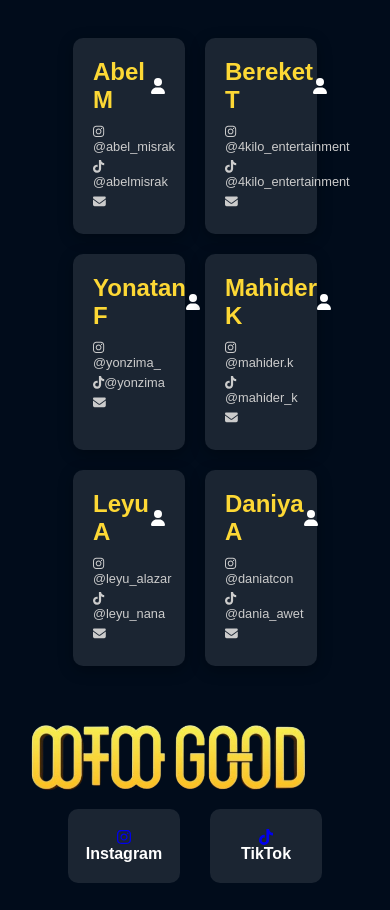
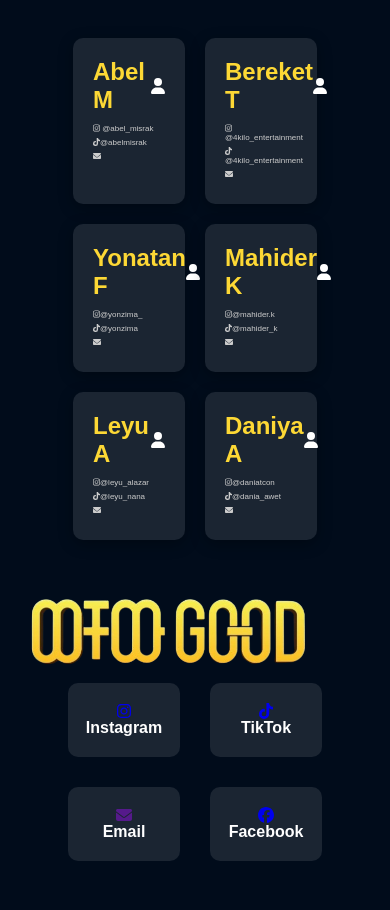
Before and after one commit to F-Developer1/Wechew-Good, a plain HTML site: page index.html in a window 390 px wide. Shown: the part 7200-8110 px from the top of the page. Drawn offline with Linux system fonts and the light colour scheme.

Commit message:
Update style.css

```diff
--- a/style.css
+++ b/style.css
@@ -704,6 +704,8 @@ body {
   .contact-item {
     width: 32%;
   }
+  .card-content p{
+    font-size: 0.5rem;
 }
 
 /* Closing Section */
```
